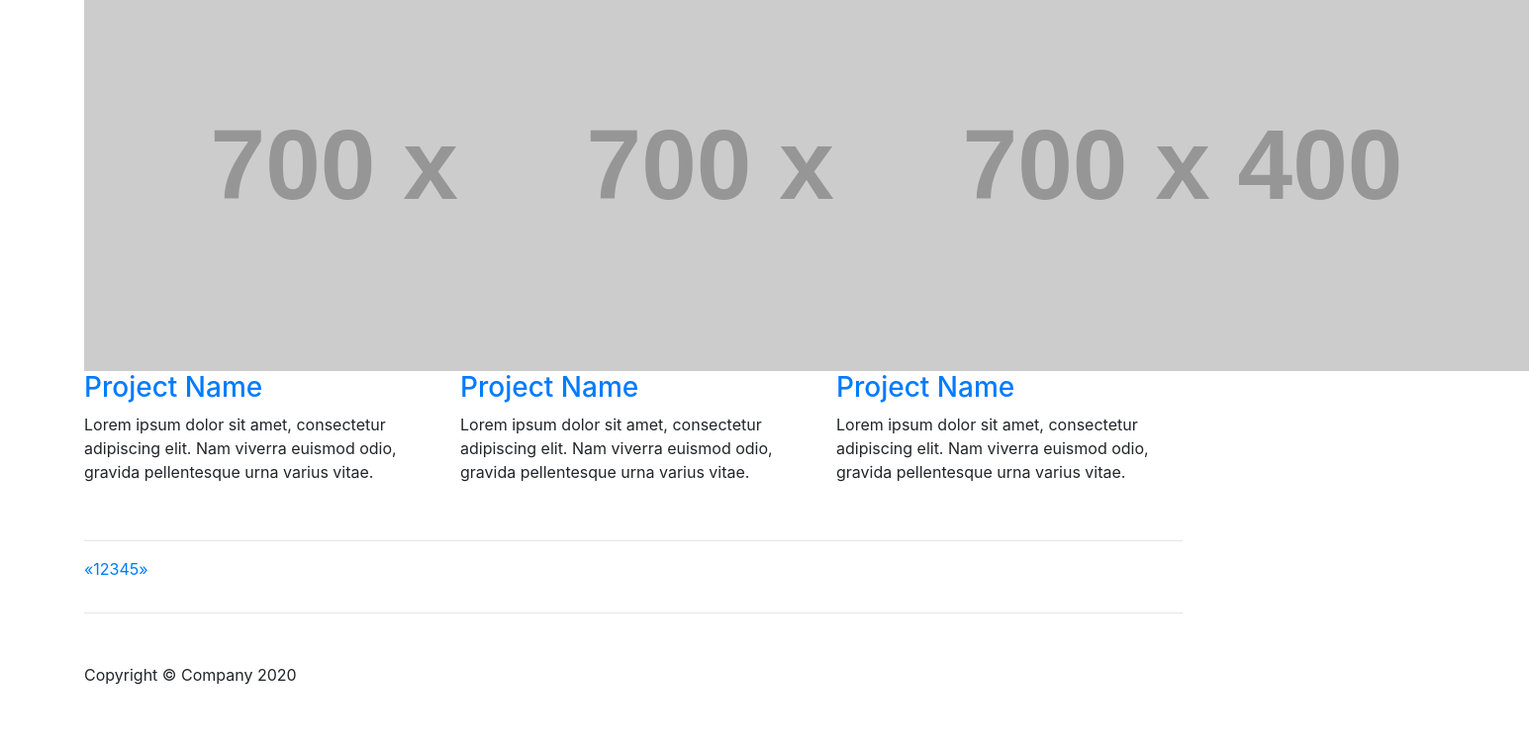
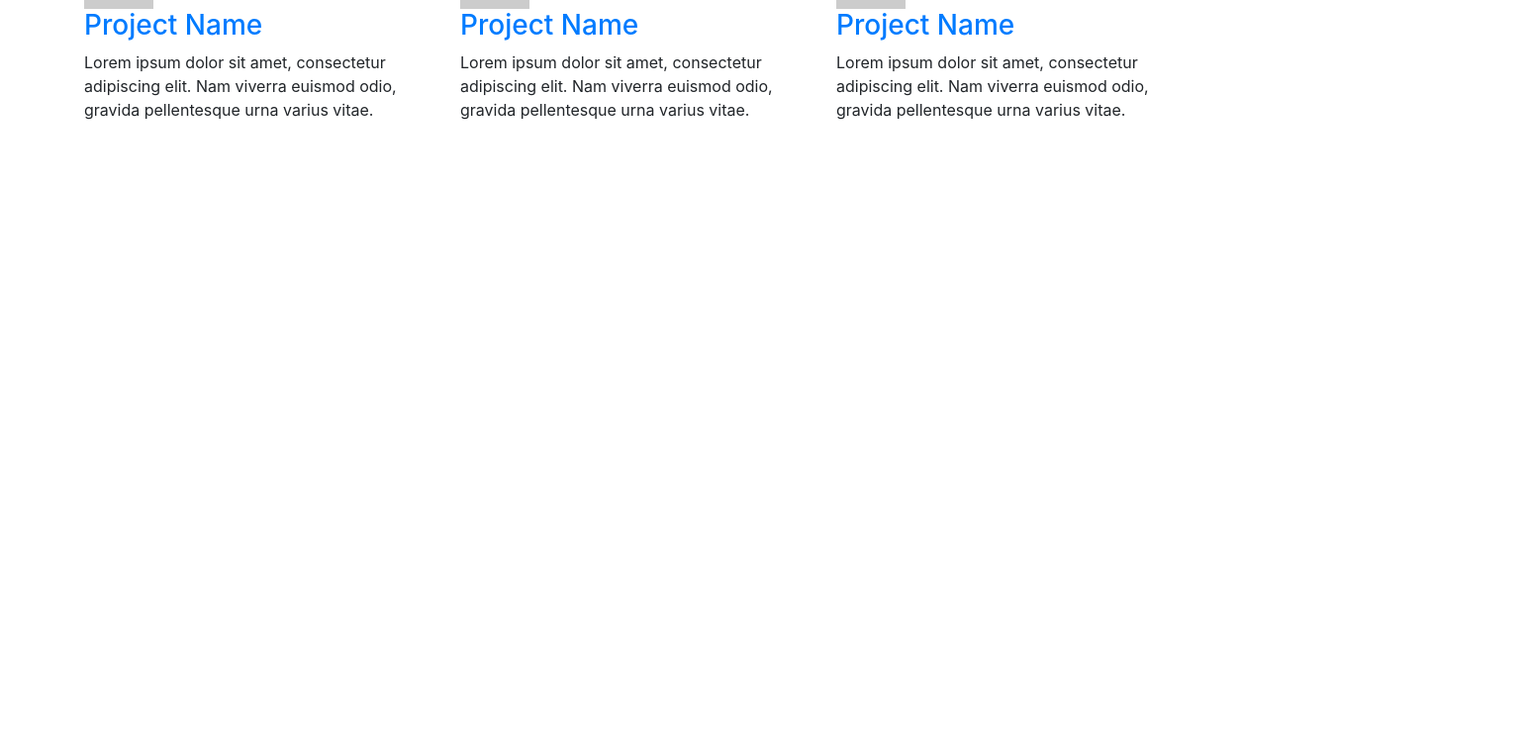
Before and after one commit to sidhiksha/sidhiksha.github.io, a plain HTML site: page index.html in a window 1280 px wide. Shown: the part 131-891 px from the top of the page at 99% size, 1545 px wide, since content can reach past the window. After the commit the page ends 800 px from the top, so only its background shows below. Drawn offline with nearby package versions, Linux system fonts and the light colour scheme; placeholder pictures from the web are drawn by us.

Commit message:
project initiate

```diff
--- a/css/sidhiksha.css
+++ b/css/sidhiksha.css
@@ -1,5 +1,5 @@
 body {
-	margin-top: 50px; /* 50px is the height of the navbar - change this if the navbarn height changes */
+	margin-top: 100px;
 }
 
 .sidhiksha-item {
--- a/index.html
+++ b/index.html
@@ -1,5 +1,6 @@
 <!DOCTYPE html>
 <html lang="en">
+
 <head>
   <meta charset="utf-8">
   <meta name="viewport" content="width=device-width, initial-scale=1.0">
@@ -16,9 +17,10 @@
 </head>
 
 <body>
-    <nav class="navbar navbar-expand-lg navbar-light bg-primary fixed-top">
+  <nav class="navbar navbar-expand-lg navbar-dark bg-primary fixed-top">
     <a class="navbar-brand" href="#">Navbar</a>
-      <button class="navbar-toggler" type="button" data-toggle="collapse" data-target="#navbarSupportedContent" aria-controls="navbarSupportedContent" aria-expanded="false" aria-label="Toggle navigation">
+    <button class="navbar-toggler" type="button" data-toggle="collapse" data-target="#navbarSupportedContent"
+      aria-controls="navbarSupportedContent" aria-expanded="false" aria-label="Toggle navigation">
       <span class="navbar-toggler-icon"></span>
     </button>
 
@@ -31,7 +33,8 @@
           <a class="nav-link" href="#">Link</a>
         </li>
         <li class="nav-item dropdown">
-            <a class="nav-link dropdown-toggle" href="#" id="navbarDropdown" role="button" data-toggle="dropdown" aria-haspopup="true" aria-expanded="false">
+          <a class="nav-link dropdown-toggle" href="#" id="navbarDropdown" role="button" data-toggle="dropdown"
+            aria-haspopup="true" aria-expanded="false">
             Dropdown
           </a>
           <div class="dropdown-menu" aria-labelledby="navbarDropdown">
@@ -52,68 +55,27 @@
     </div>
   </nav>
   <div class="container">
-
       <div class="row">
-
-        <div class="col-lg-12">
-          <h1 class="page-header">3 Col Portfolio <small>Showcase Your Work</small></h1>
+        <div class="col-4"><a href="#project-link"><img class="img-responsive" src="http://placehold.it/70x40"></a>
+          <h3><a href="#project-link">Project Name</a></h3>
+          <p>Lorem ipsum dolor sit amet, consectetur adipiscing elit. Nam viverra euismod odio, gravida pellentesque urna
+            varius vitae.</p>
           </div>
-
+        <div class="col-4">
+          <a href="#project-link"><img class="img-responsive" src="http://placehold.it/70x40"></a>
+          <h3><a href="#project-link">Project Name</a></h3>
+          <p>Lorem ipsum dolor sit amet, consectetur adipiscing elit. Nam viverra euismod odio, gravida pellentesque urna
+            varius vitae.</p>
         </div>
-
-      <div class="row">
-
-        <div class="col-md-4 sidhiksha-item">
-          <a href="#project-link"><img class="img-responsive" src="http://placehold.it/700x400"></a>
+        <div class="col-4">
+          <a href="#project-link"><img class="img-responsive" src="http://placehold.it/70x40"></a>
           <h3><a href="#project-link">Project Name</a></h3>
-          <p>Lorem ipsum dolor sit amet, consectetur adipiscing elit. Nam viverra euismod odio, gravida pellentesque urna varius vitae.</p>
-        </div>
-
-        <div class="col-md-4 portfolio-item">
-          <a href="#project-link"><img class="img-responsive" src="http://placehold.it/700x400"></a>
-          <h3><a href="#project-link">Project Name</a></h3>
-          <p>Lorem ipsum dolor sit amet, consectetur adipiscing elit. Nam viverra euismod odio, gravida pellentesque urna varius vitae.</p>
-        </div>
-
-        <div class="col-md-4 portfolio-item">
-          <a href="#project-link"><img class="img-responsive" src="http://placehold.it/700x400"></a>
-          <h3><a href="#project-link">Project Name</a></h3>
-          <p>Lorem ipsum dolor sit amet, consectetur adipiscing elit. Nam viverra euismod odio, gravida pellentesque urna varius vitae.</p>
-        </div>
-
-      </div>
-
-      <hr>
-
-      <div class="row text-center">
-
-        <div class="col-lg-12">
-          <ul class="pagination">
-            <li><a href="#">&laquo;</a></li>
-            <li class="active"><a href="#">1</a></li>
-            <li><a href="#">2</a></li>
-            <li><a href="#">3</a></li>
-            <li><a href="#">4</a></li>
-            <li><a href="#">5</a></li>
-            <li><a href="#">&raquo;</a></li>
-          </ul>
-        </div>
-
-      </div>
-
-    </div><!-- /.container -->
-
-    <div class="container">
-
-      <hr>
-
-      <footer>
-        <div class="row">
-          <div class="col-lg-12">
-            <p>Copyright &copy; Company <span id="getCurrentDate"></span></p>
+          <p>Lorem ipsum dolor sit amet, consectetur adipiscing elit. Nam viverra euismod odio, gravida pellentesque urna
+            varius vitae.</p>
         </div>
       </div>
-      </footer>
+      </div>
+    </div>
 
   </div><!-- /.container -->
 
```
Lines whose indentation alone changed are shown as unchanged.
